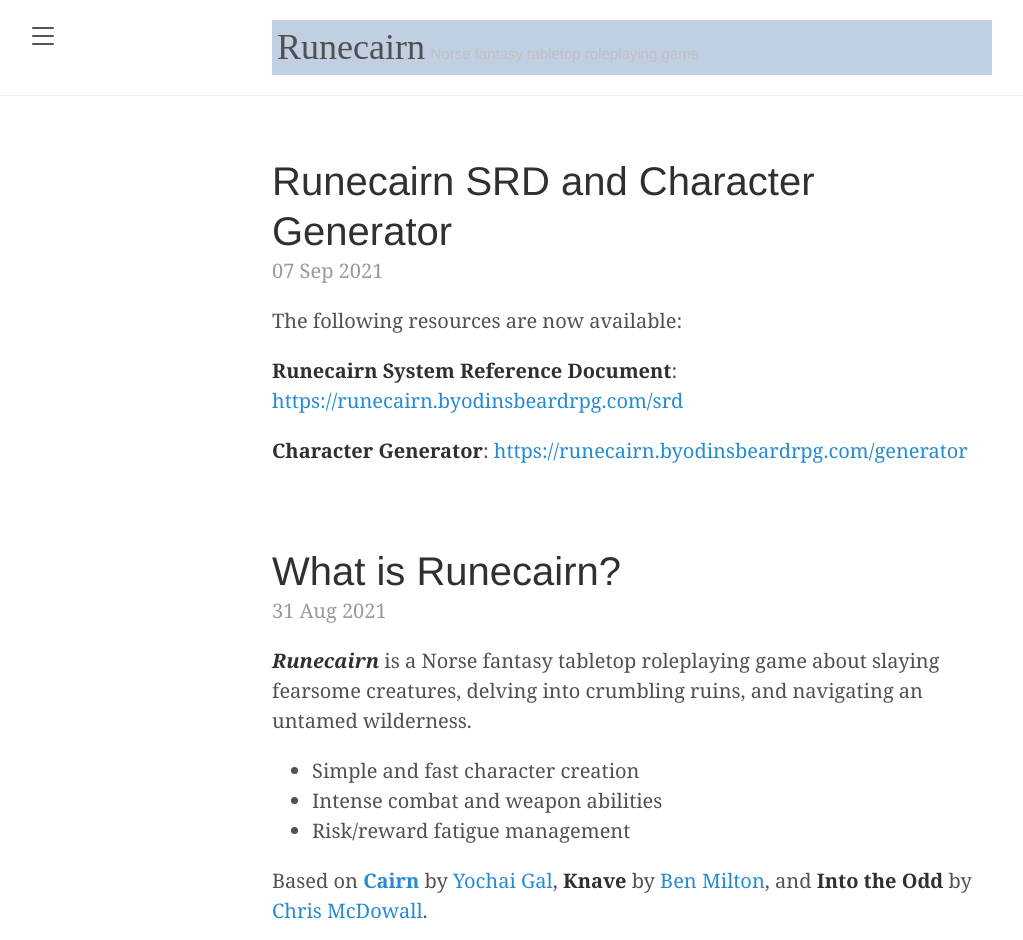
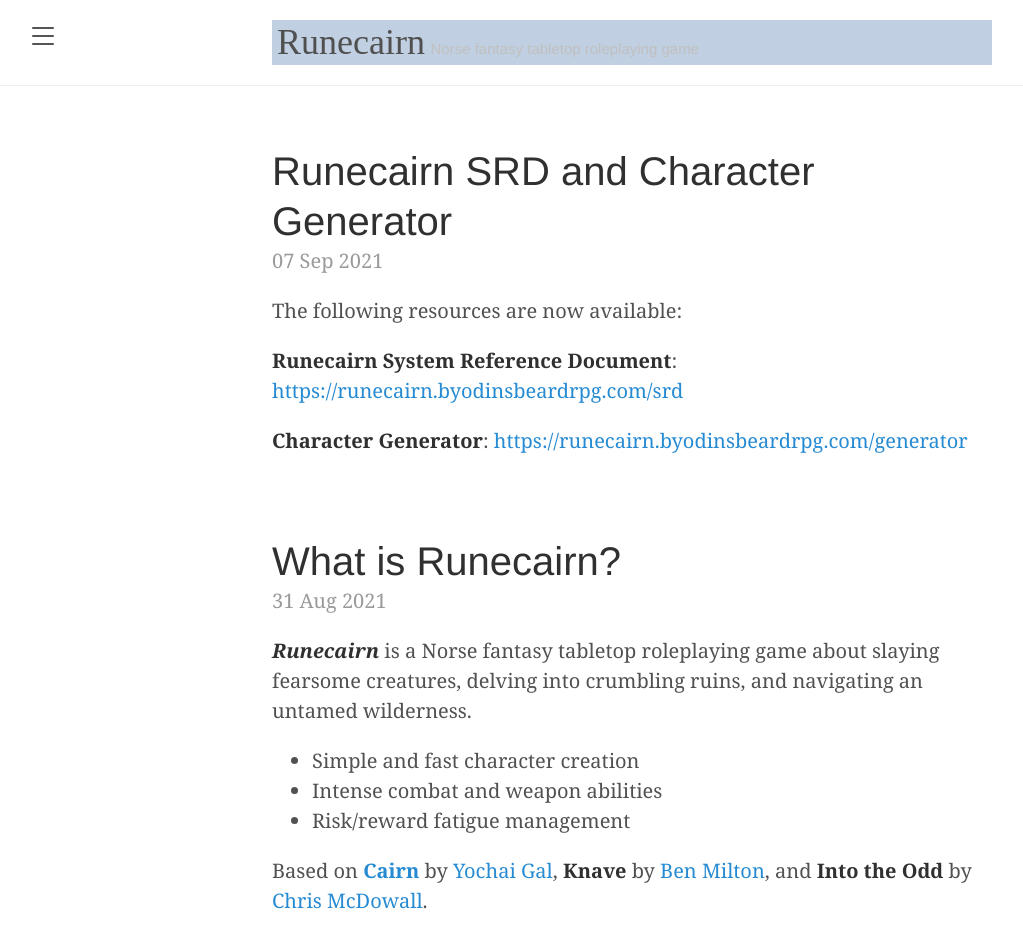
Before and after one commit to byodinsbeardrpg/byodinsbeardrpg.github.io, a Jekyll site: the page built from index.html, in a window 1280 px wide. Shown: the top 940 px of the page, without its empty margins (8-1031 px from the left). Built offline with Jekyll 4.4.1, drawn with Linux system fonts in a browser that asks for light colours; some web fonts are replaced; the list of posts is cut into pages by our own code.

Commit message:
Update lanyon.css

```diff
--- a/public/css/lanyon.css
+++ b/public/css/lanyon.css
@@ -55,7 +55,7 @@
 h3 {
   color: #000000;
   background-color: #c0cfe1;
-  padding: 5px;
+  padding-left: 5px;
 }
 
 h2 {
```
